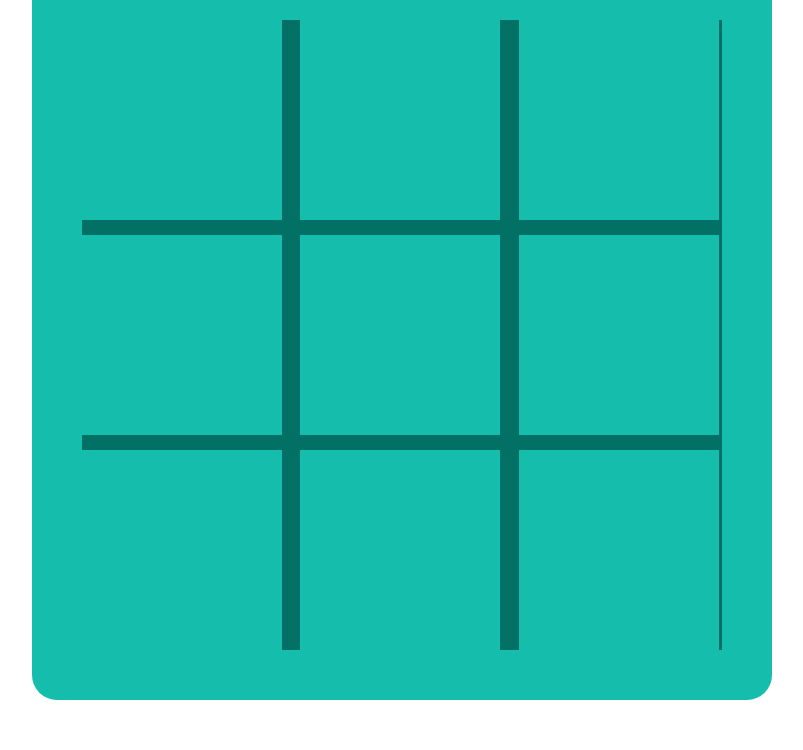
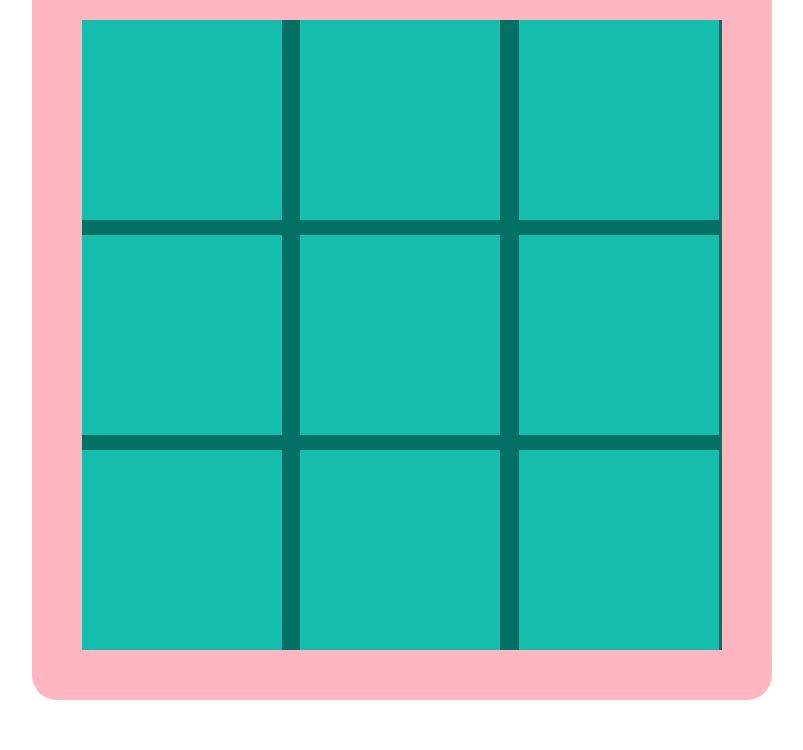
Before and after one commit to silkie261001/TicTacToe, a plain HTML site: page index.html in a window 1280 px wide. Shown: the part 323-1073 px from the top of the page, without its empty margins (238-1041 px from the left). Drawn offline with Linux system fonts and the light colour scheme.

Commit message:
Update style.css

```diff
--- a/style.css
+++ b/style.css
@@ -13,7 +13,7 @@
   }
 
   .container {
-    background: #14BDAC;
+    background: #FFB6C1;
     margin: 50px;
     padding: 50px;
     border-radius: 25px;
```
